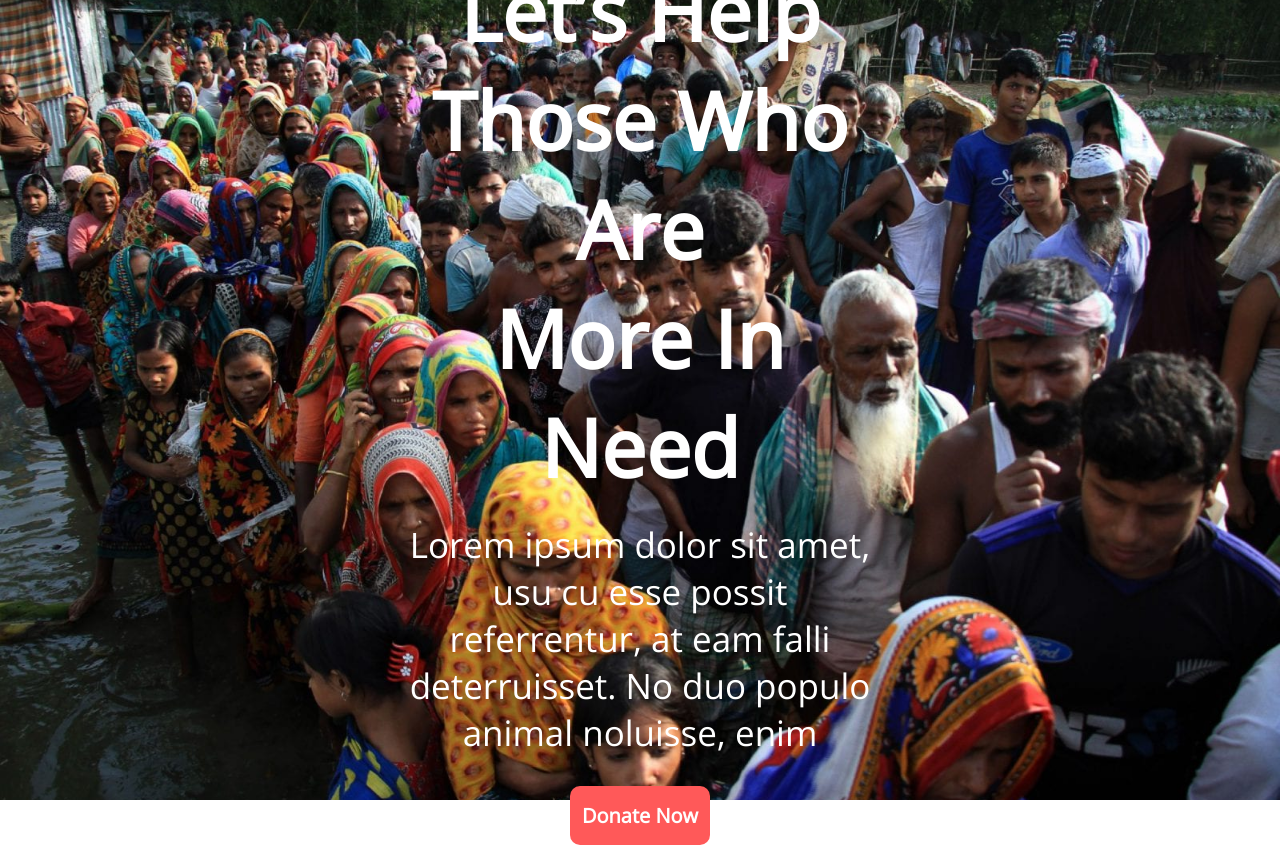
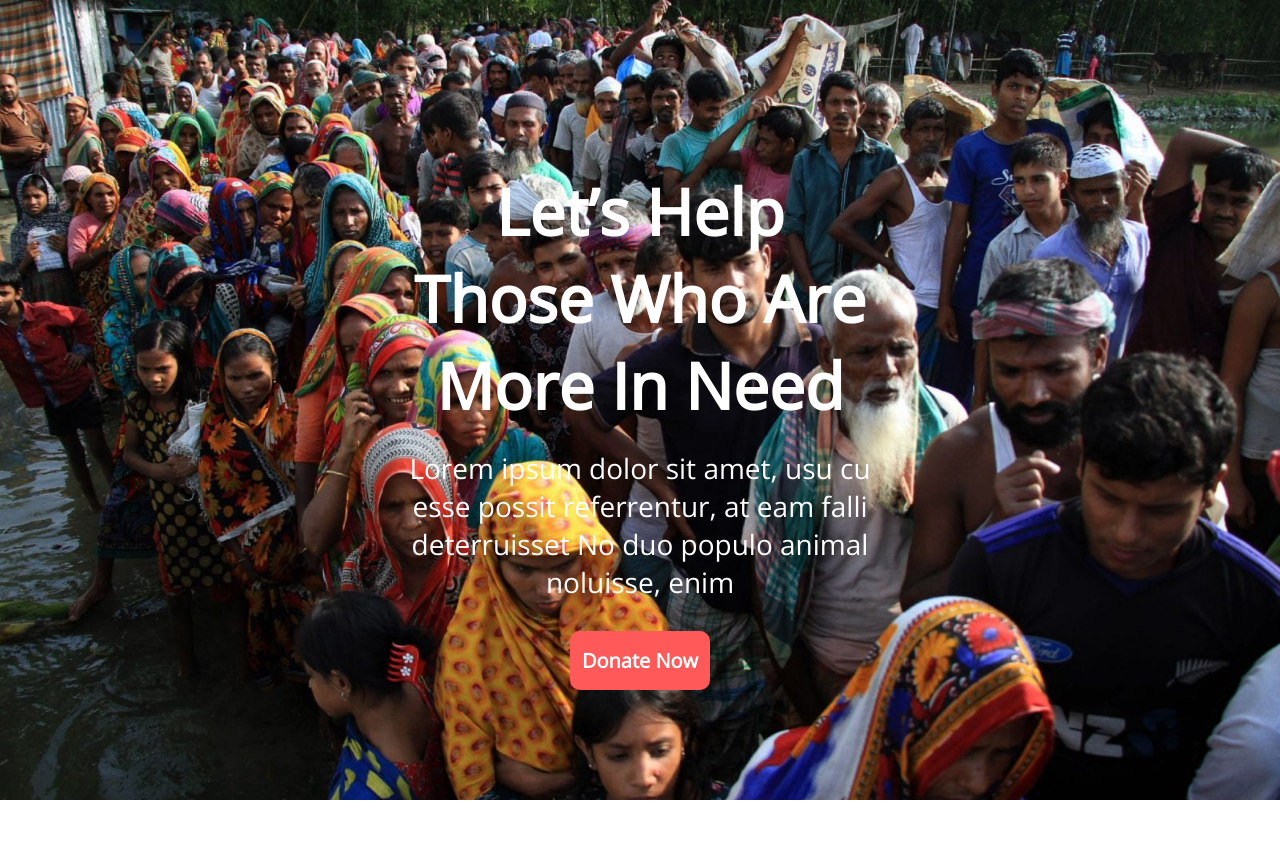
Before and after one commit to tusarallen/donate-project, a plain HTML site: page index.html in a window 1280 px wide. Shown: the top 848 px of the page. Drawn offline with nearby package versions, Linux system fonts and the light colour scheme.

Commit message:
change something new

```diff
--- a/index.html
+++ b/index.html
@@ -17,8 +17,7 @@
         <nav>
             <div class="difference">
                 <h3 class="banner-title">Let’s Help Those Who Are <br> More In Need</h3>
-                <p class="banner-description">Lorem ipsum dolor sit amet, usu cu esse possit referrentur, at eam falli
-                    deterruisset. No duo populo animal noluisse, enim</p>
+                <p class="banner-description">Lorem ipsum dolor sit amet, usu cu esse possit referrentur, at eam falli deterruisset No duo populo animal noluisse, enim</p>
                 <div class="btn"><button class="btn-primary">Donate Now</button></div>
             </div>
         </nav>
@@ -100,7 +99,7 @@
                 <img class="last-images" src="./images/donation0.jpg" alt="">
             </div>
             <div class="last">
-                <h1 class="last-title">They need us to suvive</h1>
+                <h1 class="last-title">They need us to survive</h1>
                 <p class="last-description">Lorem ipsum dolor sit amet, usu cu esse possit referrentur, at eam falli
                     deterruisset. No duo populo animal noluisse, enim</p>
                 <br>
--- a/styles/project.css
+++ b/styles/project.css
@@ -19,15 +19,16 @@
 
 .banner-title {
     font-weight: 900;
-    font-size: 5rem;
+    font-size: 4rem;
     margin-bottom: 20px;
     text-align: center;
     color: #FFFFFF;
+    padding-top: 12%;
 }
 
 .banner-description {
     font-weight: 400;
-    font-size: 35px;
+    font-size: 28px;
     text-align: center;
     color: #FFFFFF;
     margin-bottom: 30px;
```
